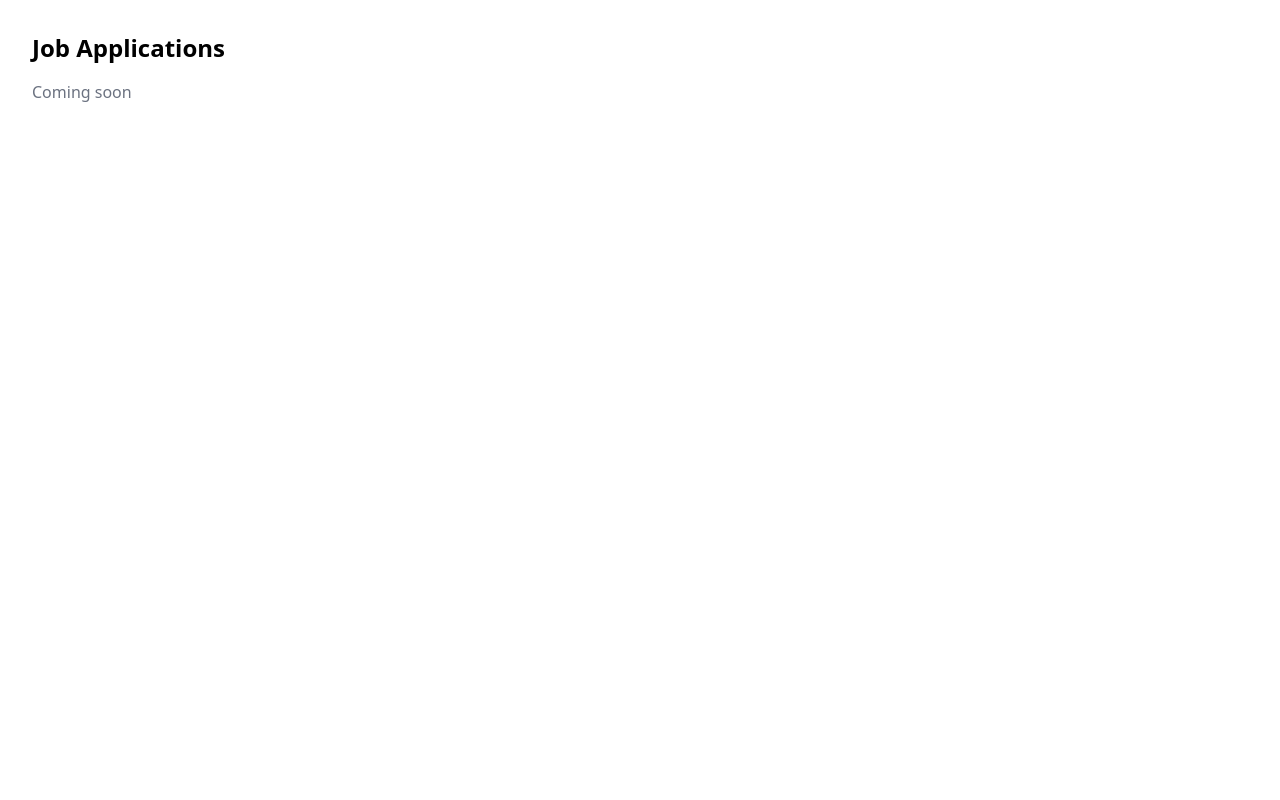
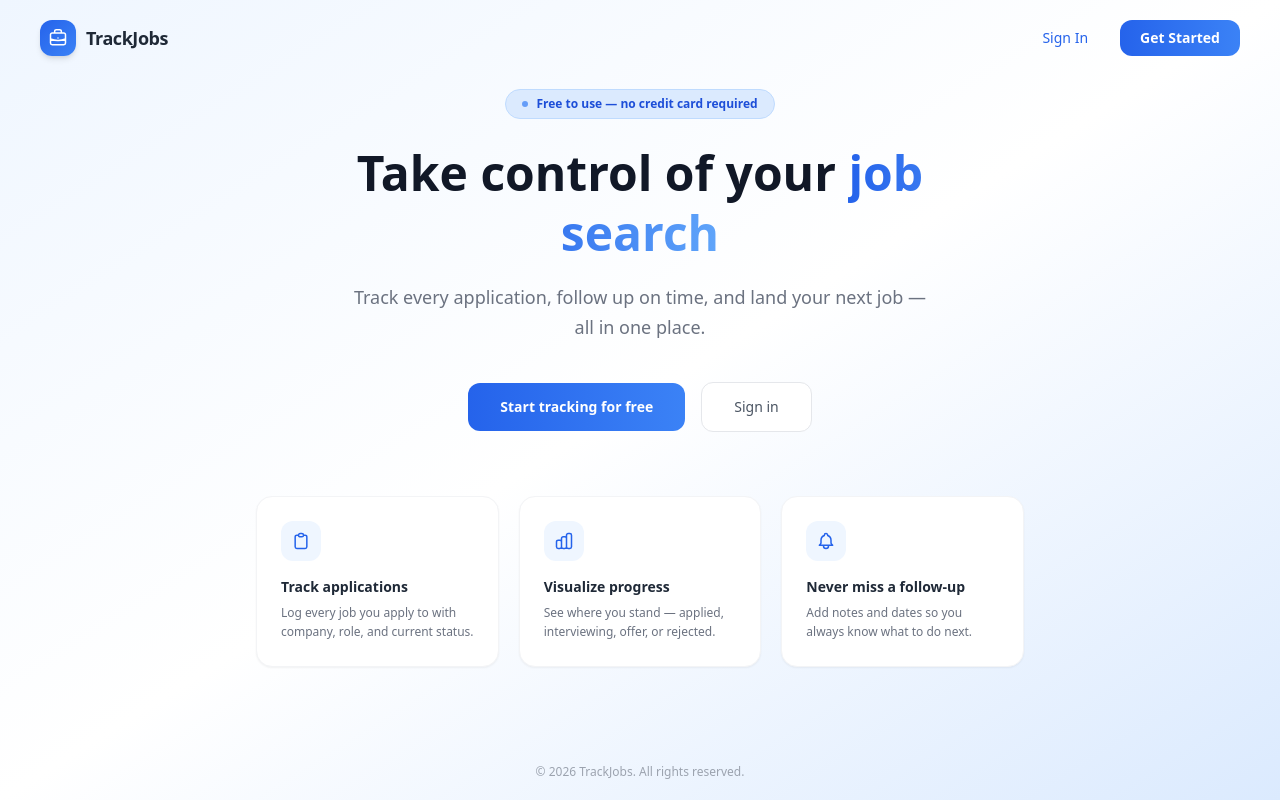
Before and after one commit to basarardabaykal/trackjobapplications-frontend, a React (Vite) app: page / in a window 1280 px wide. Before the commit this address led to /dashboard. Built offline with nearby package versions, Linux system fonts and the light colour scheme.

Commit message:
feat: add / route for WelcomePage, update fallback redirect

```diff
--- a/src/App.tsx
+++ b/src/App.tsx
@@ -1,5 +1,6 @@
 import { BrowserRouter, Routes, Route, Navigate } from 'react-router-dom'
 import { QueryClient, QueryClientProvider } from '@tanstack/react-query'
+import WelcomePage from './pages/WelcomePage'
 import LoginPage from './pages/LoginPage'
 import DashboardPage from './pages/DashboardPage'
 
@@ -10,9 +11,10 @@ export default function App() {
     <QueryClientProvider client={queryClient}>
       <BrowserRouter>
         <Routes>
+          <Route path="/" element={<WelcomePage />} />
           <Route path="/login" element={<LoginPage />} />
           <Route path="/dashboard" element={<DashboardPage />} />
-          <Route path="*" element={<Navigate to="/dashboard" replace />} />
+          <Route path="*" element={<Navigate to="/" replace />} />
         </Routes>
       </BrowserRouter>
     </QueryClientProvider>
```
